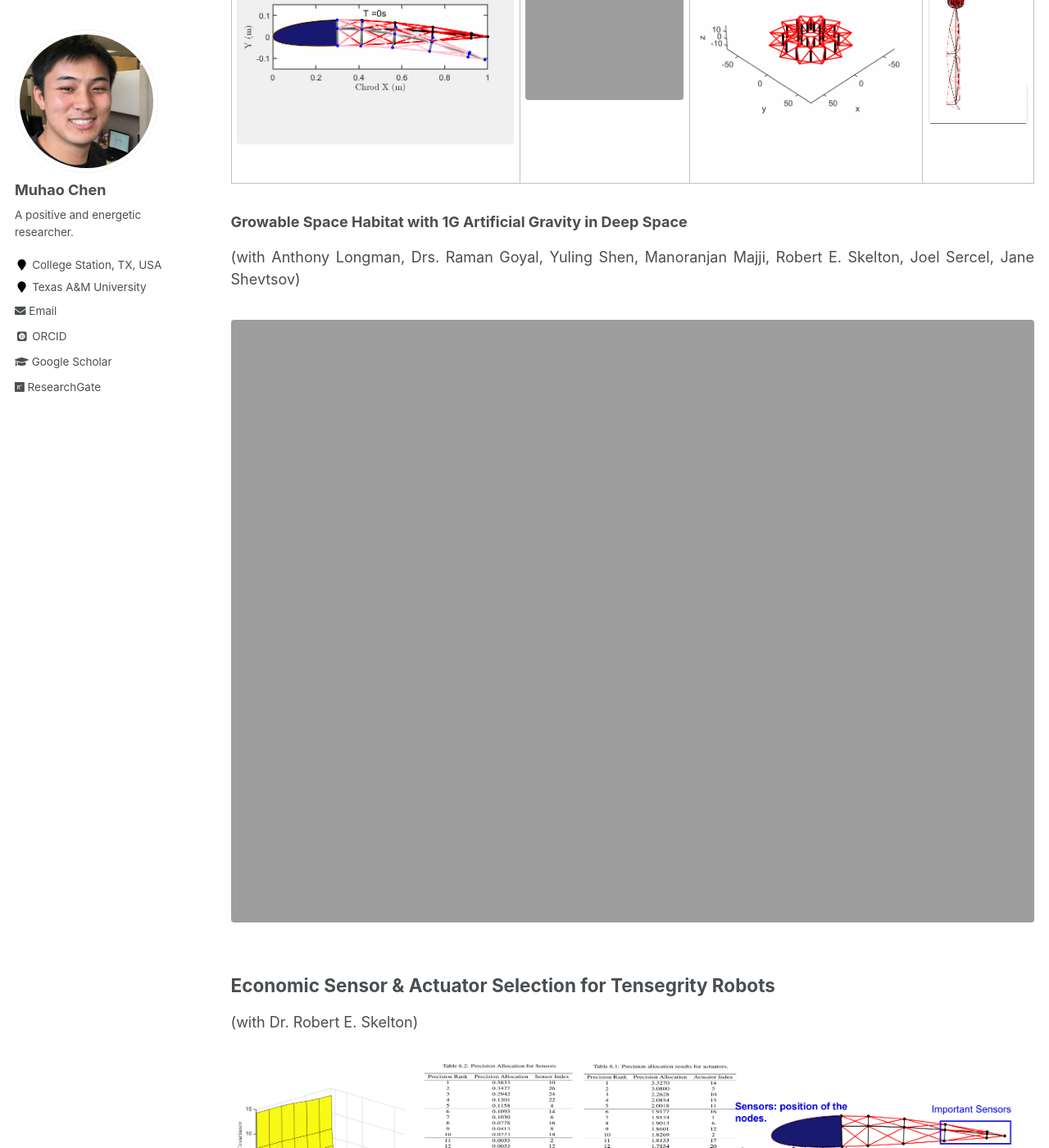
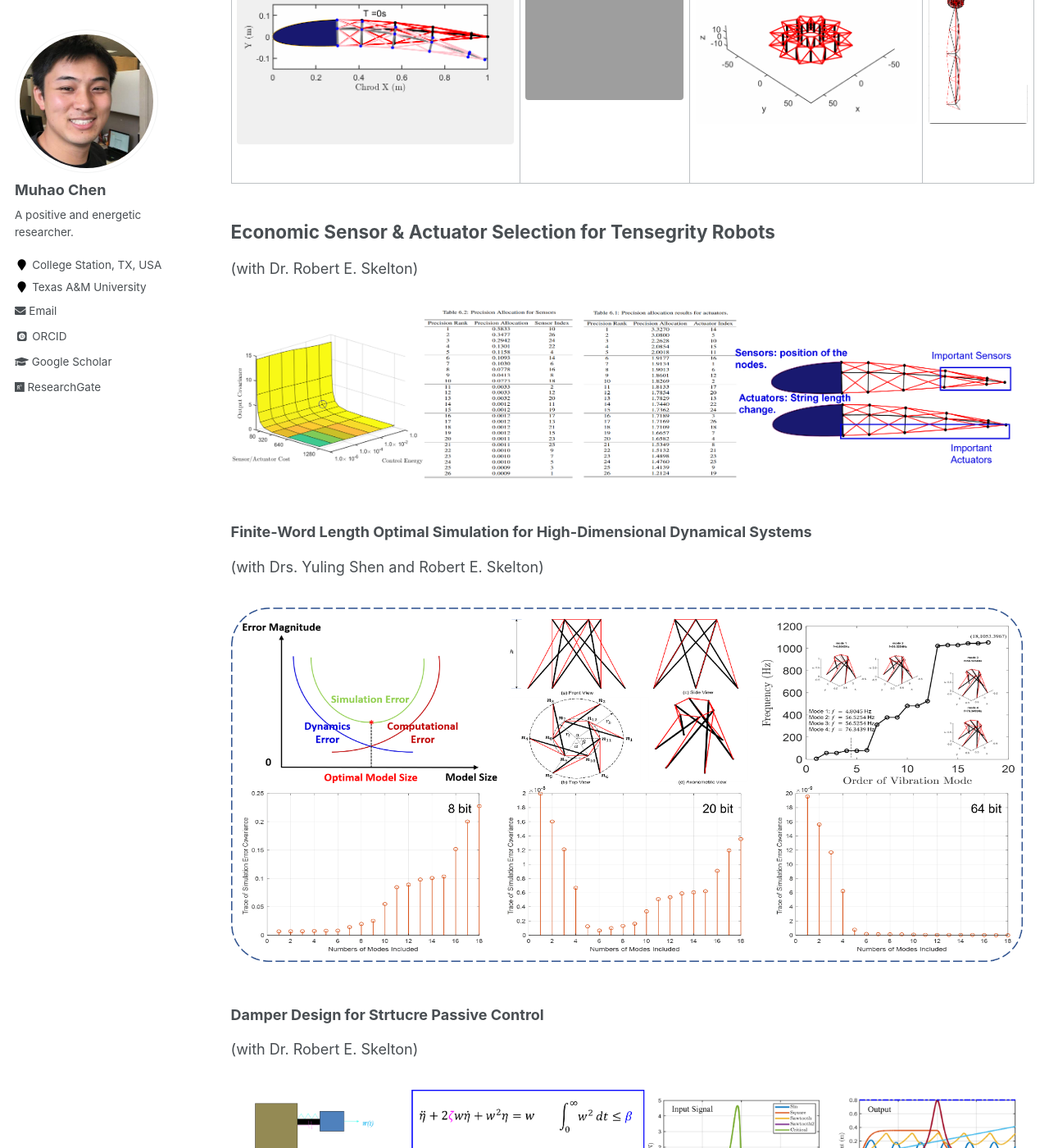
Before and after one commit to Muhao-Chen/muhao-chen.github.io, a Jekyll site: the page built from _pages/research.md, in a window 1280 px wide and 1400 px high, scrolled down 2897 px. Shown: the whole window at 82% size. Built offline with Jekyll 4.4.1, drawn with Linux system fonts in a browser that asks for light colours; some web fonts are replaced; some of the changed text lies outside the part shown.

Commit message:
Update research.md

```diff
--- a/_pages/research.md
+++ b/_pages/research.md
@@ -127,10 +127,6 @@ All my research mainly focuses on three topics: 1) Integrating Structure and Con
 (with Dr. Robert E. Skelton)
 -->
 
-### Growable Space Habitat with 1G Artificial Gravity in Deep Space
-(with Anthony Longman, Drs. Raman Goyal, Yuling Shen, Manoranjan Majji, Robert E. Skelton, Joel Sercel, Jane Shevtsov)
-
-<figure><img src="{{ site.url }}/images/rffi/habitat.png" width="800"/></figure>
 
 
 ## Economic Sensor & Actuator Selection for Tensegrity Robots
@@ -149,6 +145,13 @@ All my research mainly focuses on three topics: 1) Integrating Structure and Con
 (with Dr. Robert E. Skelton)
 
 <figure><img src="{{ site.url }}/images/rffi/Passive_ctrl.png" width="800"/></figure>
+
+
+### Growable Space Habitat with 1G Artificial Gravity in Deep Space
+(with Anthony Longman, Drs. Raman Goyal, Yuling Shen, Manoranjan Majji, Robert E. Skelton, Joel Sercel, Jane Shevtsov)
+
+<figure><img src="{{ site.url }}/images/rffi/habitat.png" width="800"/></figure>
+
 
 ### Deployable Tensegrity Roof with Covers
 (with Drs. Shuo Ma and Robert E. Skelton)
```
